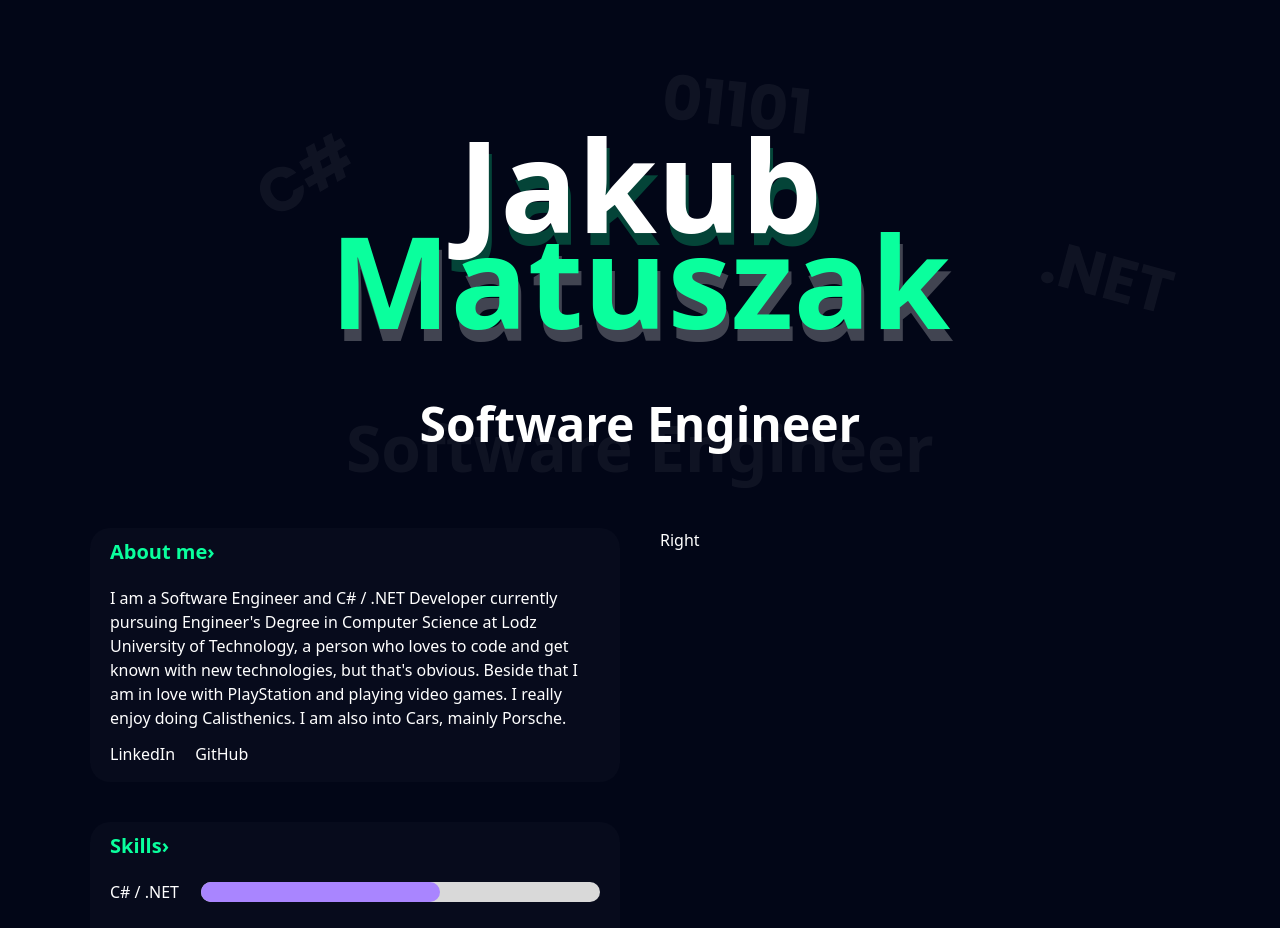
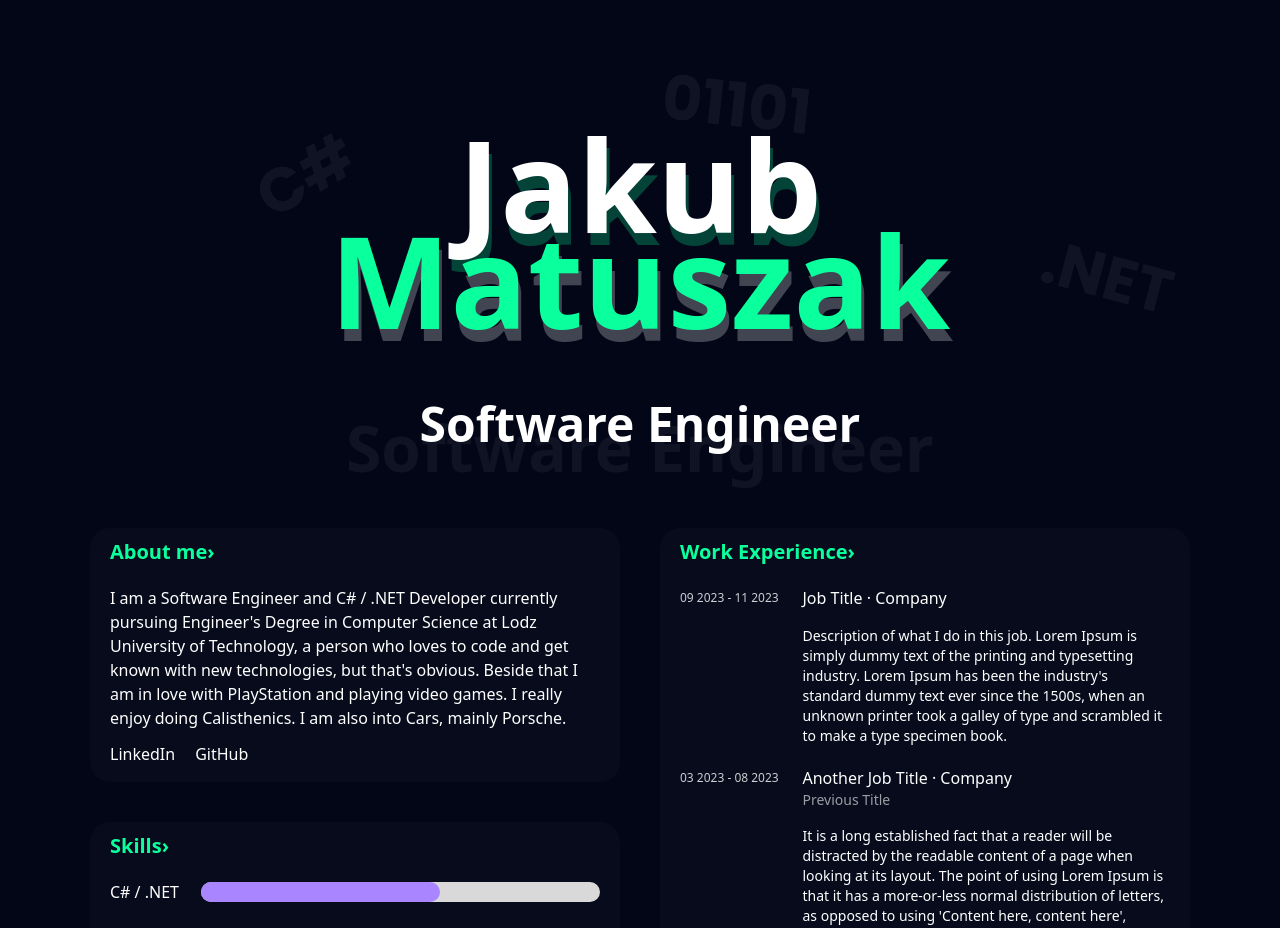
Before and after one commit to jaqubm/PortfolioV2, a React (Vite) app: page / in a window 1280 px wide. Shown: the top 928 px of the page. Built offline with nearby package versions, Linux system fonts and the light colour scheme.

Commit message:
Created WorkExperience component

```diff
--- a/src/App.tsx
+++ b/src/App.tsx
@@ -3,6 +3,8 @@ import Hero from "./components/pages/Hero"
 import AboutMe from "./components/pages/AboutMe"
 import SkillsList from "./components/pages/SkillsList"
 import Courses from "./components/pages/Courses"
+
+import WorkExperience from "./components/pages/WorkExperience"
 
 function App() {
 
@@ -29,7 +31,9 @@ function App() {
             </div>
 
             <div className="flex-1 flex flex-col space-y-10">
-              Right
+
+              <WorkExperience />
+
             </div>
 
           </div>
@@ -47,6 +51,7 @@ function App() {
             <AboutMe />
             <SkillsList />
             <Courses />
+            <WorkExperience />
 
           </div>
         </div>
--- /dev/null
+++ b/src/components/pages/WorkExperience.tsx
@@ -0,0 +1,29 @@
+import BorderBox from "../BorderBox"
+import Title from "../Title"
+import DetailInfo from "../DetailInfo"
+
+const WorkExperience = () => (
+  <>
+    <BorderBox>
+
+      <Title>
+        Work Experience
+      </Title>
+
+      <div className="space-y-5">
+
+        <DetailInfo date="09 2023 - 11 2023" title="Job Title" company="Company">
+          Description of what I do in this job. Lorem Ipsum is simply dummy text of the printing and typesetting industry. Lorem Ipsum has been the industry's standard dummy text ever since the 1500s, when an unknown printer took a galley of type and scrambled it to make a type specimen book.
+        </DetailInfo>
+
+        <DetailInfo date="03 2023 - 08 2023" title="Another Job Title" company="Company" subtitle={["Previous Title"]}>
+          It is a long established fact that a reader will be distracted by the readable content of a page when looking at its layout. The point of using Lorem Ipsum is that it has a more-or-less normal distribution of letters, as opposed to using 'Content here, content here', making it look like readable English. Many desktop publishing packages and web page editors now use Lorem Ipsum as their default model text, and a search for 'lorem ipsum' will uncover many web sites still in their infancy.
+        </DetailInfo>
+
+      </div>
+
+    </BorderBox>
+  </>
+)
+
+export default WorkExperience
```
